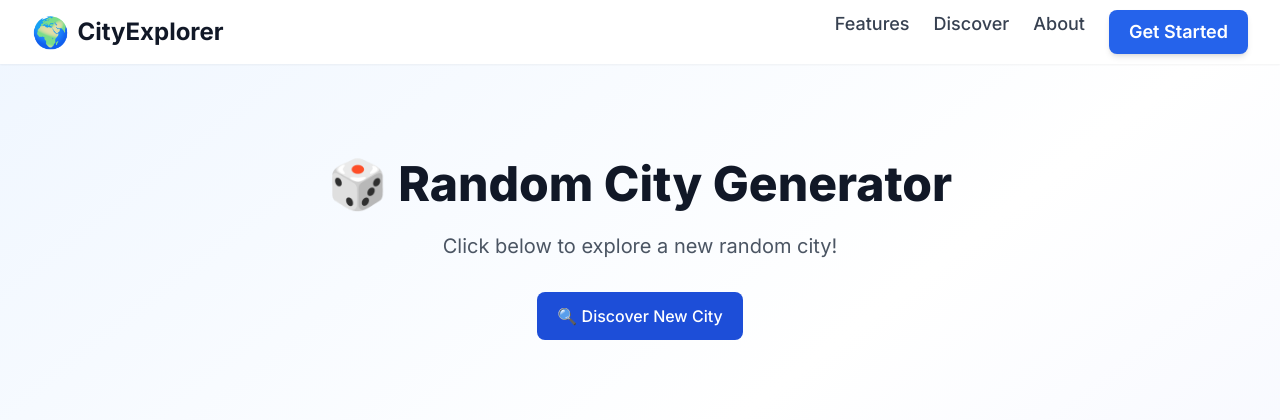
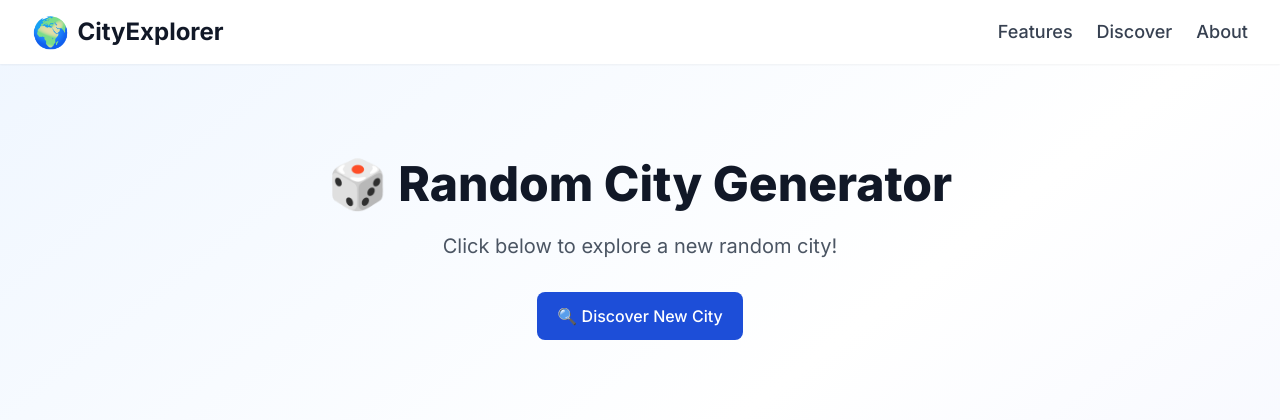
Before and after one commit to abdulwahed-sweden/flask-deepseek, a Flask app: page / in a window 1280 px wide. Shown: the top 420 px of the page. Run offline with Flask 3, Linux system fonts and the light colour scheme; some libraries are stand-ins or nearby versions.

Commit message:
Remove "Get Started" button from index.html

```diff
--- a/templates/index.html
+++ b/templates/index.html
@@ -34,7 +34,7 @@
             <a href="#features" class="text-gray-700 hover:text-blue-600 text-lg font-medium">Features</a>
             <a href="#discover" class="text-gray-700 hover:text-blue-600 text-lg font-medium">Discover</a>
             <a href="#about" class="text-gray-700 hover:text-blue-600 text-lg font-medium">About</a>
-            <a href="#" class="bg-blue-600 text-white px-5 py-2 rounded-lg text-lg font-semibold shadow-md hover:bg-blue-700">Get Started</a>
+
           </div>
         </div>
       </div>
```
